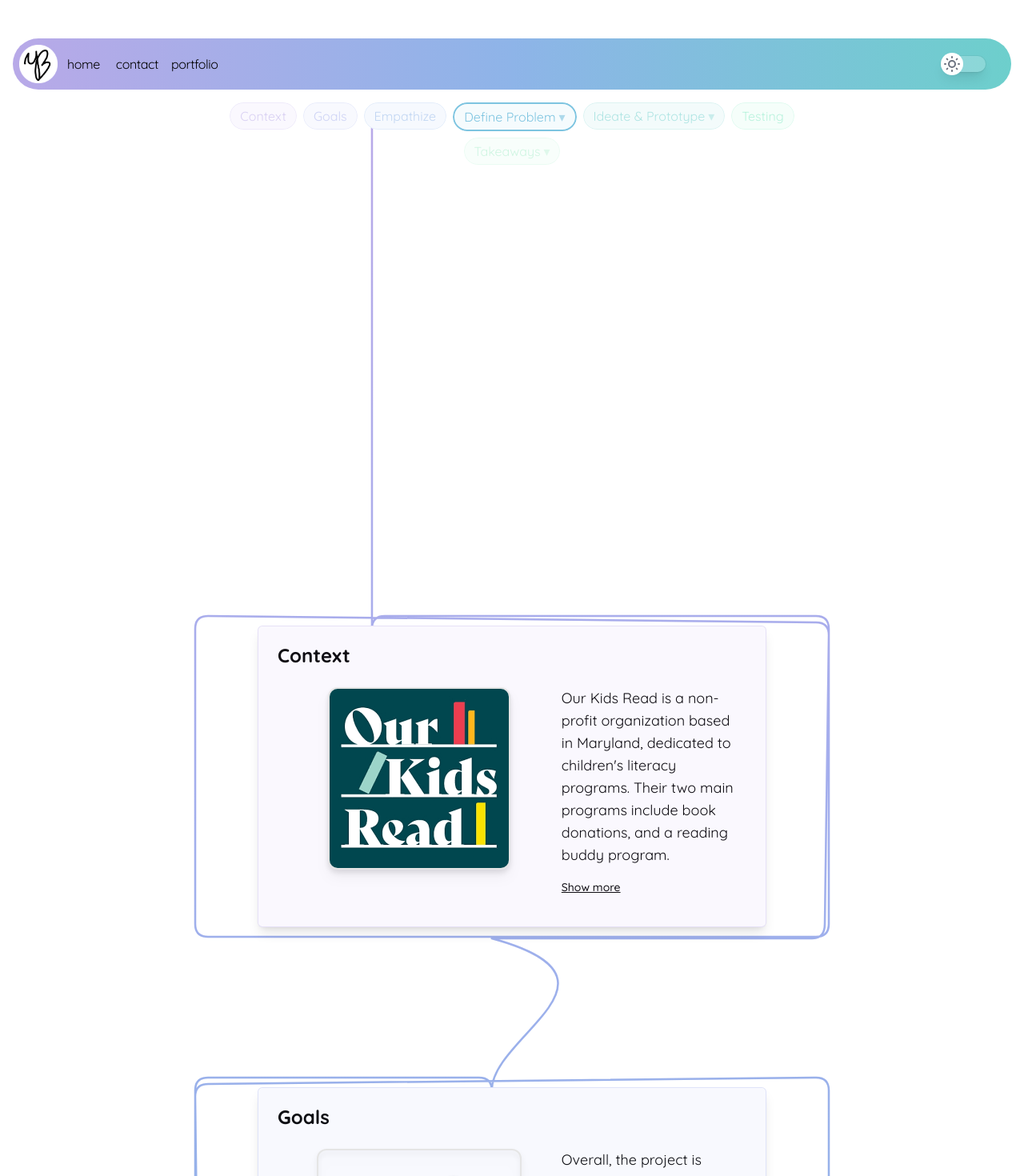
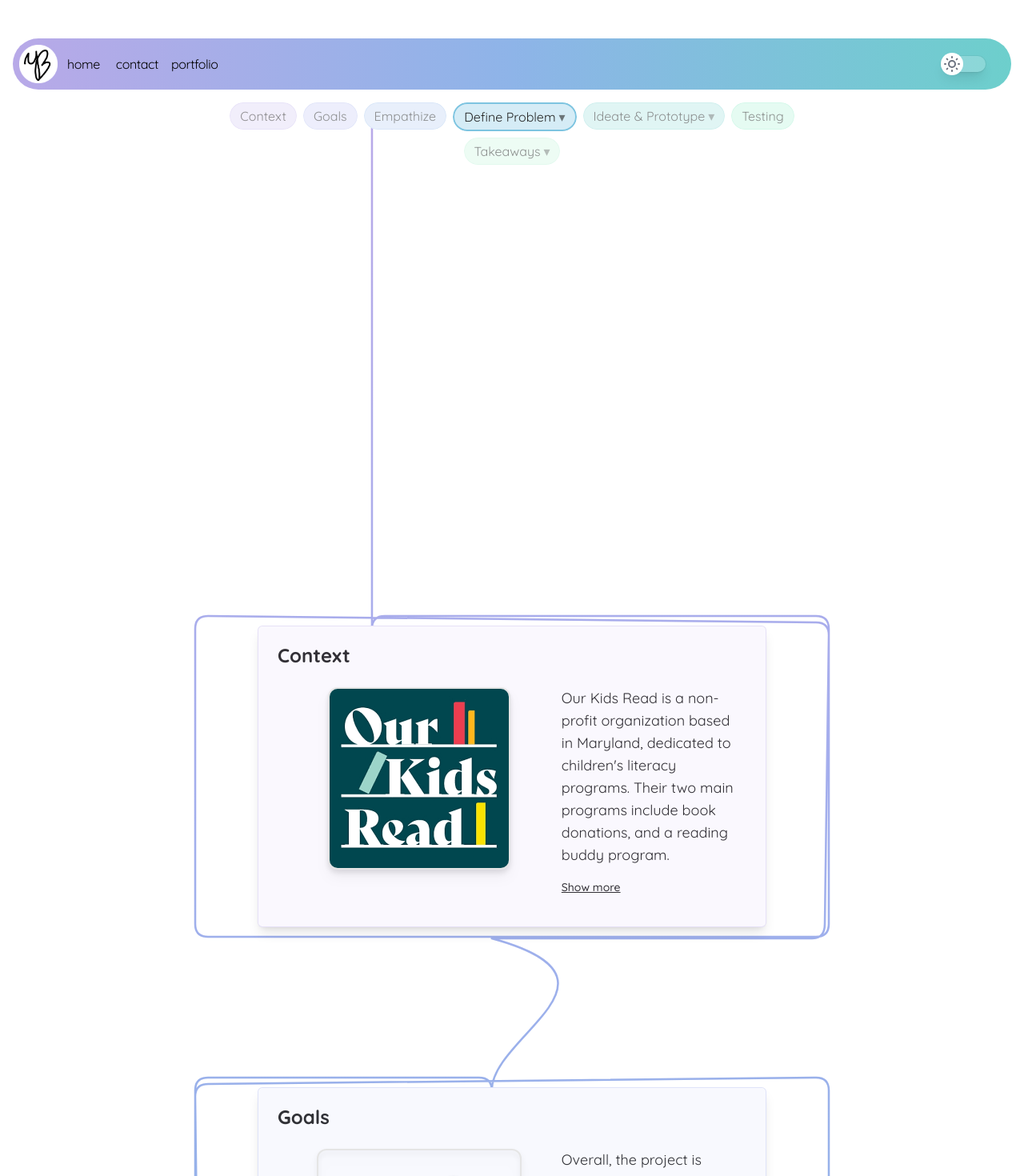
Before and after one commit to yborger/Personal-Website, a Next.js app: page /portfolio/cases/ourkidsread in a window 1280 px wide. Shown: the top 1470 px of the page at 80% size. Built offline with nearby package versions, Linux system fonts and the light colour scheme.

Commit message:
pause, middle of the night

```diff
--- a/app/components/phaseboard.tsx
+++ b/app/components/phaseboard.tsx
@@ -93,12 +93,12 @@ export default function PhaseBoard({ cards }: { cards: CardData[] }) {
       if (i === activeI) {
         btn.style.borderColor = color
         btn.style.borderWidth = '2px'
-        btn.style.color = color
+        //btn.style.color = color
         btn.style.opacity = '1'
       } else {
         btn.style.borderColor = `${cards[i].bg}59`
         btn.style.borderWidth = '1px'
-        btn.style.color = cards[i].bg
+        //btn.style.color = cards[i].bg
         btn.style.opacity = '0.5'
 
       }
@@ -354,7 +354,7 @@ export default function PhaseBoard({ cards }: { cards: CardData[] }) {
     {/* sticky nav */}
     <div
       ref={navRef}
-      className="fixed top-32 left-0 right-0 z-50 flex justify-center pointer-events-none"
+      className="fixed top-32 left-0 right-0 z-50 flex justify-center pointer-events-none  "
       style={{ opacity: 0 }}
     >
       <div className="flex gap-2 flex-wrap justify-center max-w-3xl px-4 pointer-events-auto">
@@ -364,7 +364,7 @@ export default function PhaseBoard({ cards }: { cards: CardData[] }) {
           return (
             <div key={card.number} className="relative group">
               {/* solid base + color overlay wrapper */}
-              <div className="relative rounded-full bg-white dark:bg-[#131313] overflow-hidden">
+              <div className="relative rounded-full bg-white dark:bg-[#131313] overflow-hidden cartooning">
                 <div
                   className="absolute inset-0 rounded-full pointer-events-none"
                   style={{ background: `${card.bg}14` }}
@@ -372,37 +372,36 @@ export default function PhaseBoard({ cards }: { cards: CardData[] }) {
                 <button
                   ref={el => { navBtnRefs.current[i] = el }}
                   onClick={() => scrollToCard(i)}
-                  className="relative text-sm md:text-base px-3 py-1 rounded-full border bg-transparent transition-all duration-300 z-10"
+                  className="relative text-sm md:text-base px-3 py-1 rounded-full border bg-transparent transition-all duration-300 z-10 text-neutral-800 dark:text-neutral-100"
                   style={{
                     borderColor: `${card.bg}59`,
+                    background: `${card.bg}45`,
                     borderWidth: '1px',
-                    color: card.bg,
-                    opacity: 0.5,
+                    opacity: 0.85,
                   }}
                 >
                   {card.title}
-                  {hasSlides && <span className="ml-1 opacity-60 hidden md:inline">▾</span>}
+                  {hasSlides && <span className="ml-1 opacity-60 hidden md:inline ">▾</span>}
                 </button>
               </div>
 
               {/* dropdown — hidden on mobile, hover on desktop */}
               {hasSlides && (
                 <div className="hidden md:block absolute top-full left-0 mt-1 z-50 opacity-0 group-hover:opacity-100 pointer-events-none transition-opacity duration-200">
-                  <div className="relative rounded-lg overflow-hidden">
+                  <div className="relative rounded-lg overflow-hidden text-neutral-800 dark:text-neutral-100 cartooning">
                     <div className="absolute inset-0 bg-white dark:bg-[#131313]" />
                     <div
                       className="absolute inset-0"
                       style={{ background: `${card.bg}14` }}
                     />
                     <div
-                      className="relative border rounded-lg px-3 py-2 text-sm flex flex-col gap-1 min-w-max"
+                      className="relative border rounded-lg px-3 py-2 text-sm flex flex-col gap-1 min-w-max "
                       style={{ borderColor: `${card.bg}40` }}
                     >
                       {card.slides!.map((slide, si) => (
                         <span
                           key={si}
                           className="opacity-70"
-                          style={{ color }}
                         >
                           {slide.title}
                         </span>
--- a/app/components/phasecard.tsx
+++ b/app/components/phasecard.tsx
@@ -49,7 +49,7 @@ export default function PhaseCard({number, title, description, details, image, e
 
     return (
     <section className="h-3/4 flex mx-2 md:ml-[50px] md:mr-[50px] items-center justify-center relative">
-      <div className="relative w-full max-w-4xl mx-1 md:mx-4">
+      <div className="relative w-full max-w-4xl mx-1 md:mx-4 rounded-md cartooning " style={{ color: `${bg}ff` }}>
 
         {/* peek cards behind, rendered back to front */}
         {hasMultipleSlides && [...peekSlides].reverse().map((_, rawI) => {
@@ -57,12 +57,13 @@ export default function PhaseCard({number, title, description, details, image, e
             return (
                 <div
                     key={i}
-                    className="absolute inset-0 rounded-md border bg-white dark:bg-[#131313]"
+                    className="absolute inset-0 rounded-md border bg-white dark:bg-[#131313] cartooning"
                     style={{
                         borderColor: `${bg}59`,
                         transform: `rotate(${peekRotations[i]}deg) translateY(${(i + 1) * 6}px)`,
                         zIndex: peekCount - i,
                         opacity: 1 - (i + 1) * 0.12,
+                        color: `${bg}ff`,
                     }}
                 >
                     <div
@@ -75,7 +76,7 @@ export default function PhaseCard({number, title, description, details, image, e
 
         {/* active card */}
         <div
-            className="relative rounded-md p-3 md:p-6 shadow-lg border px-3 md:px-6 py-3 md:py-5 bg-white dark:bg-[#131313]"
+            className="relative rounded-md p-3 md:p-6 shadow-lg border px-3 md:px-6 py-3 md:py-5 bg-white dark:bg-[#131313] cartooning"
             style={{
                 borderColor: `${bg}59`,
                 zIndex: peekCount + 1,
@@ -107,9 +108,9 @@ export default function PhaseCard({number, title, description, details, image, e
                 </button>
             )}
 
-            <h2 className="text-lg md:text-2xl font-bold mb-3 md:mb-6 text-left">{activeContent.title}</h2>
+            <h2 className="text-lg md:text-2xl font-bold mb-3 md:mb-6 text-left text-neutral-800 dark:text-neutral-100">{activeContent.title}</h2>
 
-            <div className={`m-2 md:m-4 items-start gap-2 md:gap-4 ${activeContent.embed || activeContent.image ? 'grid md:grid-cols-[3fr_2fr]' : ''}`}>
+            <div className={`m-2 md:m-4 items-start gap-2 md:gap-4 text-neutral-800 dark:text-neutral-100 ${activeContent.embed || activeContent.image ? 'grid md:grid-cols-[3fr_2fr]' : ''}`}>
                 {activeContent.embed ? (
                     <div className="w-full rounded-xl overflow-hidden justify-self-center drop-shadow-lg border-2 border-neutral-200 dark:border-neutral-700" style={{ aspectRatio: '4/3' }}>
                         <iframe src={activeContent.embed} allowFullScreen className="w-full h-full" />
@@ -118,11 +119,11 @@ export default function PhaseCard({number, title, description, details, image, e
                     <img
                         src={activeContent.image}
                         alt={title}
-                        className="w-auto h-auto rounded-xl max-h-40 md:max-h-64 object-cover justify-self-center drop-shadow-lg border-2 border-neutral-200 dark:border-neutral-700"
+                        className="w-auto h-auto rounded-xl max-h-40 md:max-h-64 object-cover justify-self-center drop-shadow-lg border-2 border-neutral-200 dark:border-neutral-700 "
                     />
                 ) : null}
 
-                <div className="text-sm md:text-lg text-left">
+                <div className="text-sm md:text-lg text-left ">
                     <p>{activeContent.description}</p>
 
                     {activeContent.details && (
@@ -140,7 +141,7 @@ export default function PhaseCard({number, title, description, details, image, e
             </div>
 
             {expanded && activeContent.details && (
-                <p className="mt-2 md:mt-4 text-xs md:text-sm">{activeContent.details}</p>
+                <p className="mt-2 md:mt-4 text-xs md:text-sm text-neutral-800 dark:text-neutral-100">{activeContent.details}</p>
             )}
 
             {hasMultipleSlides && (
```
